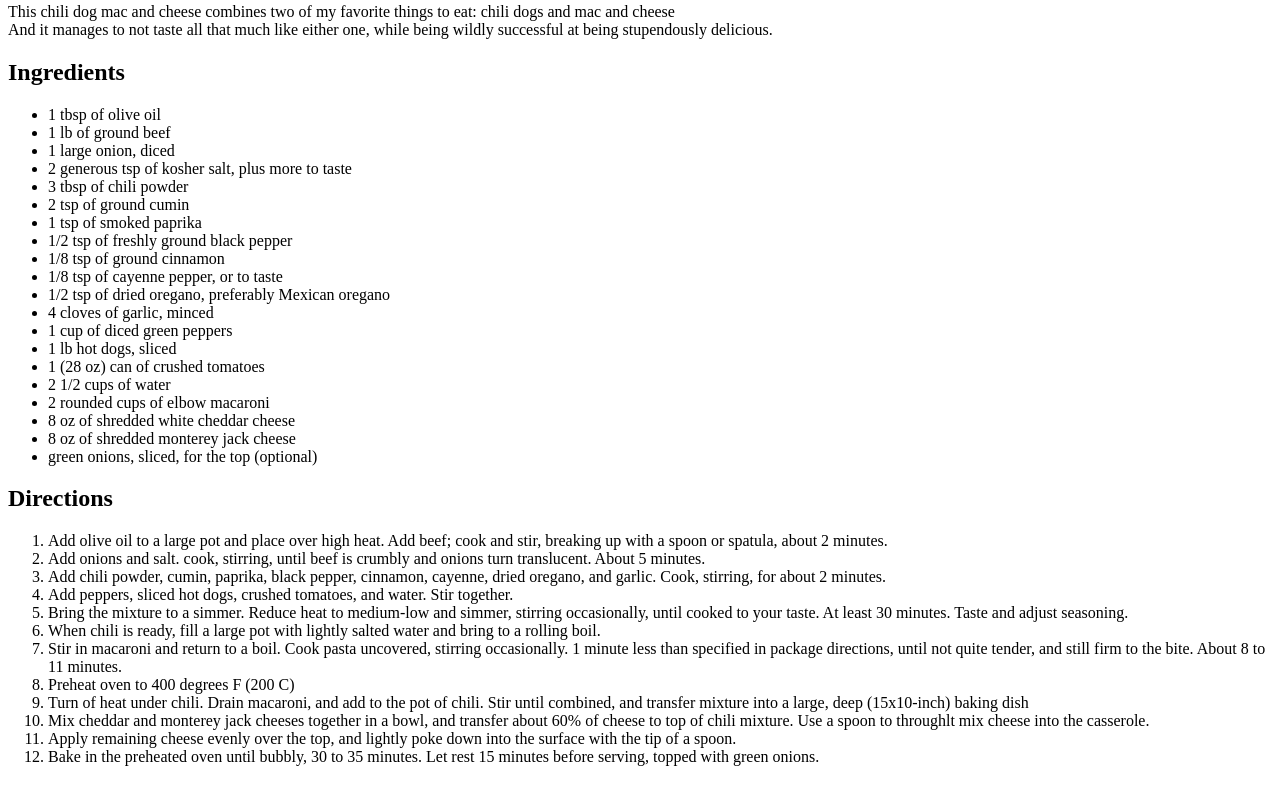
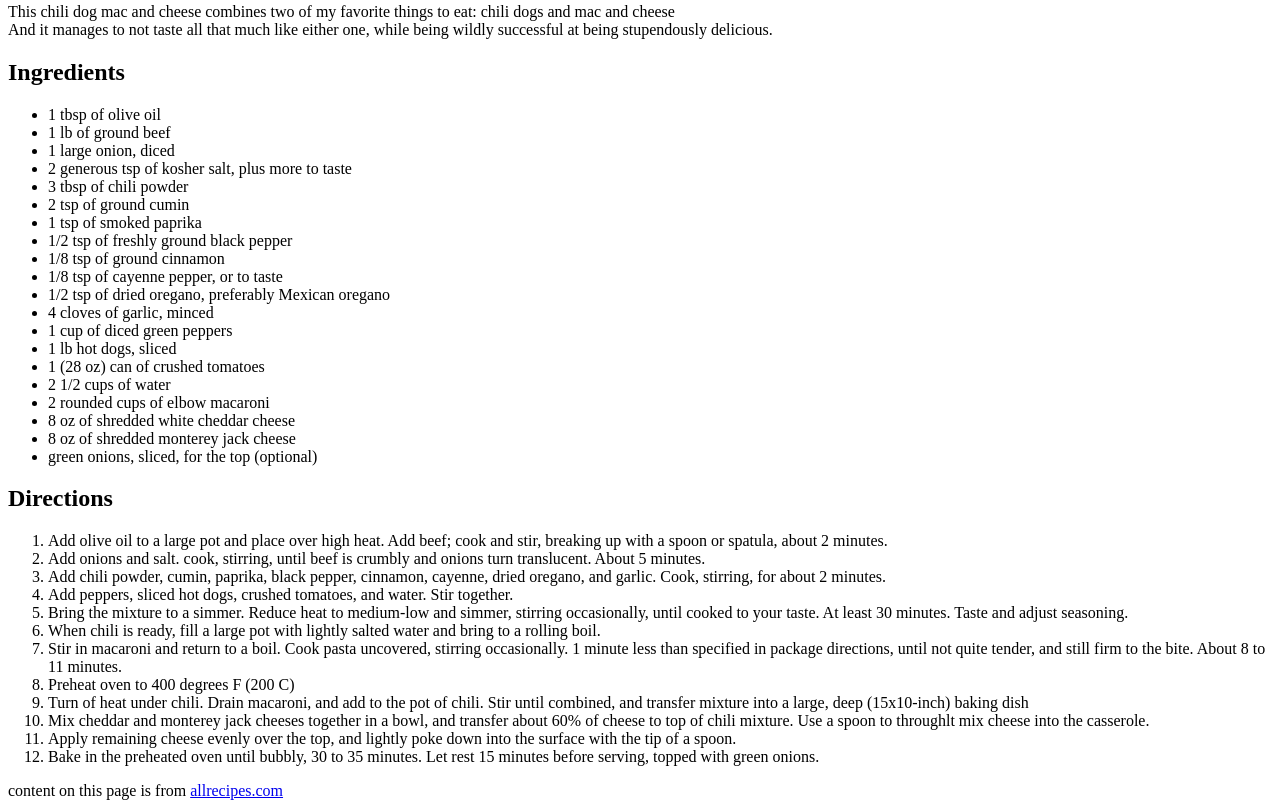
Before and after one commit to davis-matt0/odin-recipes, a plain HTML site: page recipes/mac-and-cheese.html in a window 1280 px wide. Shown: the part 611-1419 px from the top of the page. Before the commit the page ends 1393 px from the top, so only its background shows below. Drawn offline with Linux system fonts and the light colour scheme.

Commit message:
Add links to original recipes on each respective page

```diff
--- a/recipes/mac-and-cheese.html
+++ b/recipes/mac-and-cheese.html
@@ -95,5 +95,14 @@
         minutes before serving, topped with green onions.
       </li>
     </ol>
+    <footer>
+      content on this page is from
+      <a
+        href="https://www.allrecipes.com/chili-dog-mac-and-cheese-recipe-8348272"
+        target="_blank"
+        rel="noopener noreferrer"
+        >allrecipes.com</a
+      >
+    </footer>
   </body>
 </html>
```
Also changed, not shown: recipes/beef-stew.html (+9 -0 lines), recipes/beef-stir-fry.html (+9 -0 lines).
